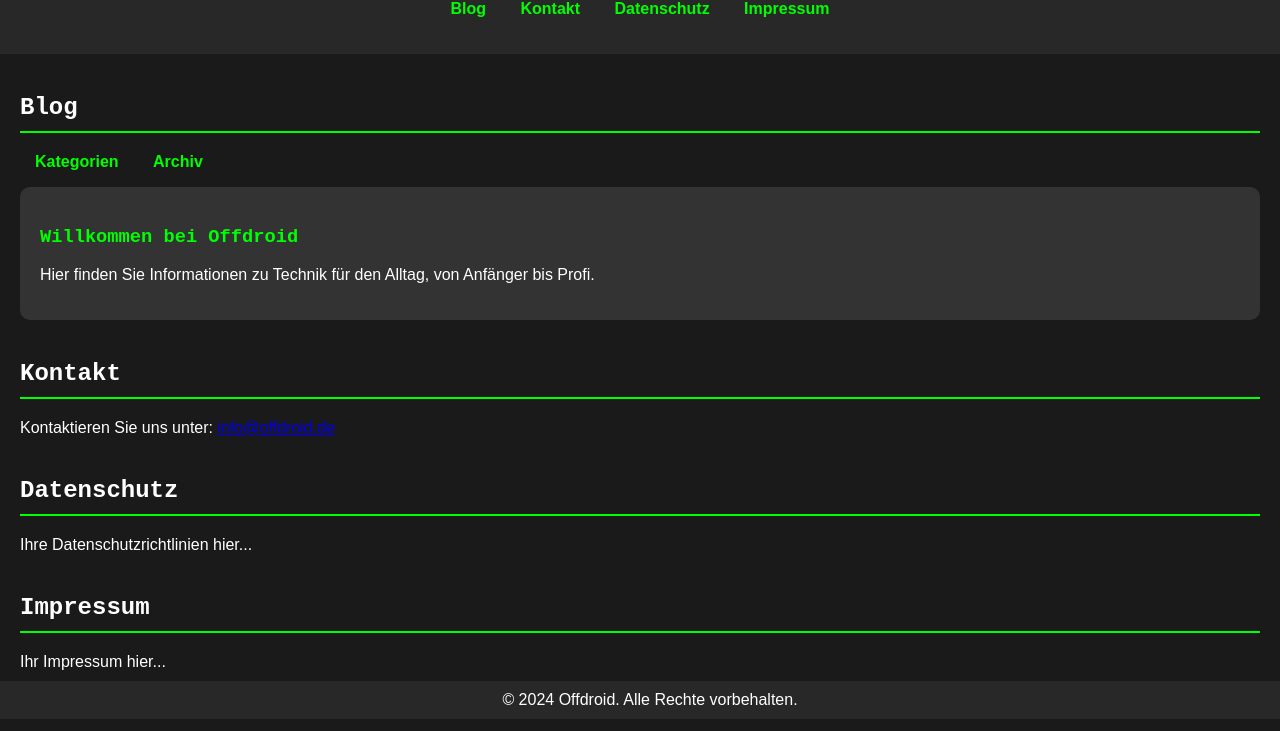
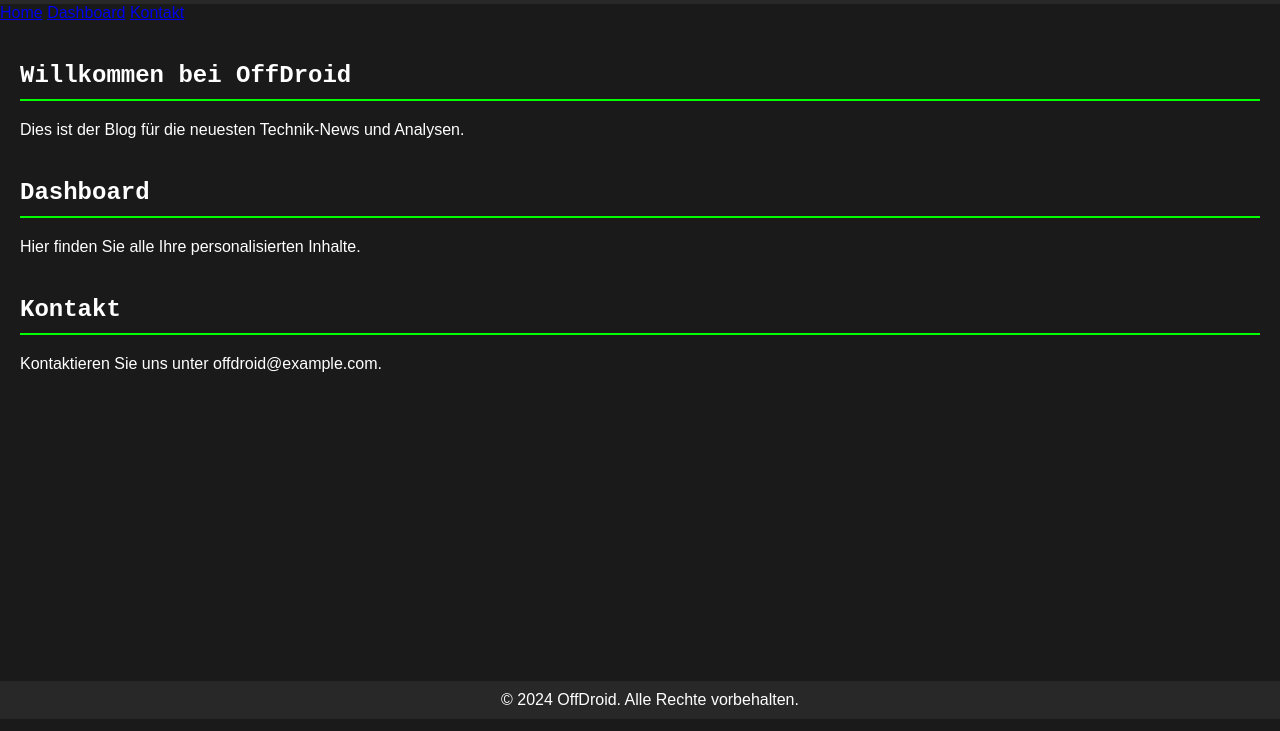
Before and after one commit to defaultpizza/website, a plain HTML site: page index.html in a window 1280 px wide. Shown: the part 81-812 px from the top of the page. Drawn offline with Linux system fonts and the light colour scheme.

Commit message:
Update index.html v.2.1

```diff
--- a/index.html
+++ b/index.html
@@ -3,50 +3,34 @@
 <head>
     <meta charset="UTF-8">
     <meta name="viewport" content="width=device-width, initial-scale=1.0">
-    <title>Offdroid</title>
+    <title>OffDroid</title>
     <link rel="stylesheet" href="styles.css">
 </head>
 <body>
     <header>
-        <h1>Offdroid</h1>
-        <nav>
-            <ul>
-                <li><a href="#blog">Blog</a></li>
-                <li><a href="#kontakt">Kontakt</a></li>
-                <li><a href="#datenschutz">Datenschutz</a></li>
-                <li><a href="#impressum">Impressum</a></li>
-            </ul>
-        </nav>
+        <h1>OffDroid</h1>
     </header>
+    <nav>
+        <a href="#home">Home</a>
+        <a href="#dashboard">Dashboard</a>
+        <a href="#kontakt">Kontakt</a>
+    </nav>
     <main>
-        <section id="blog">
-            <h2>Blog</h2>
-            <nav>
-                <ul>
-                    <li><a href="#kategorien">Kategorien</a></li>
-                    <li><a href="#archiv">Archiv</a></li>
-                </ul>
-            </nav>
-            <article>
-                <h3>Willkommen bei Offdroid</h3>
-                <p>Hier finden Sie Informationen zu Technik für den Alltag, von Anfänger bis Profi.</p>
-            </article>
+        <section id="home">
+            <h2>Willkommen bei OffDroid</h2>
+            <p>Dies ist der Blog für die neuesten Technik-News und Analysen.</p>
+        </section>
+        <section id="dashboard">
+            <h2>Dashboard</h2>
+            <p>Hier finden Sie alle Ihre personalisierten Inhalte.</p>
         </section>
         <section id="kontakt">
             <h2>Kontakt</h2>
-            <p>Kontaktieren Sie uns unter: <a href="mailto:info@offdroid.de">info@offdroid.de</a></p>
-        </section>
-        <section id="datenschutz">
-            <h2>Datenschutz</h2>
-            <p>Ihre Datenschutzrichtlinien hier...</p>
-        </section>
-        <section id="impressum">
-            <h2>Impressum</h2>
-            <p>Ihr Impressum hier...</p>
+            <p>Kontaktieren Sie uns unter offdroid@example.com.</p>
         </section>
     </main>
     <footer>
-        <p>&copy; 2024 Offdroid. Alle Rechte vorbehalten.</p>
+        <p>&copy; 2024 OffDroid. Alle Rechte vorbehalten.</p>
     </footer>
 </body>
 </html>
```
